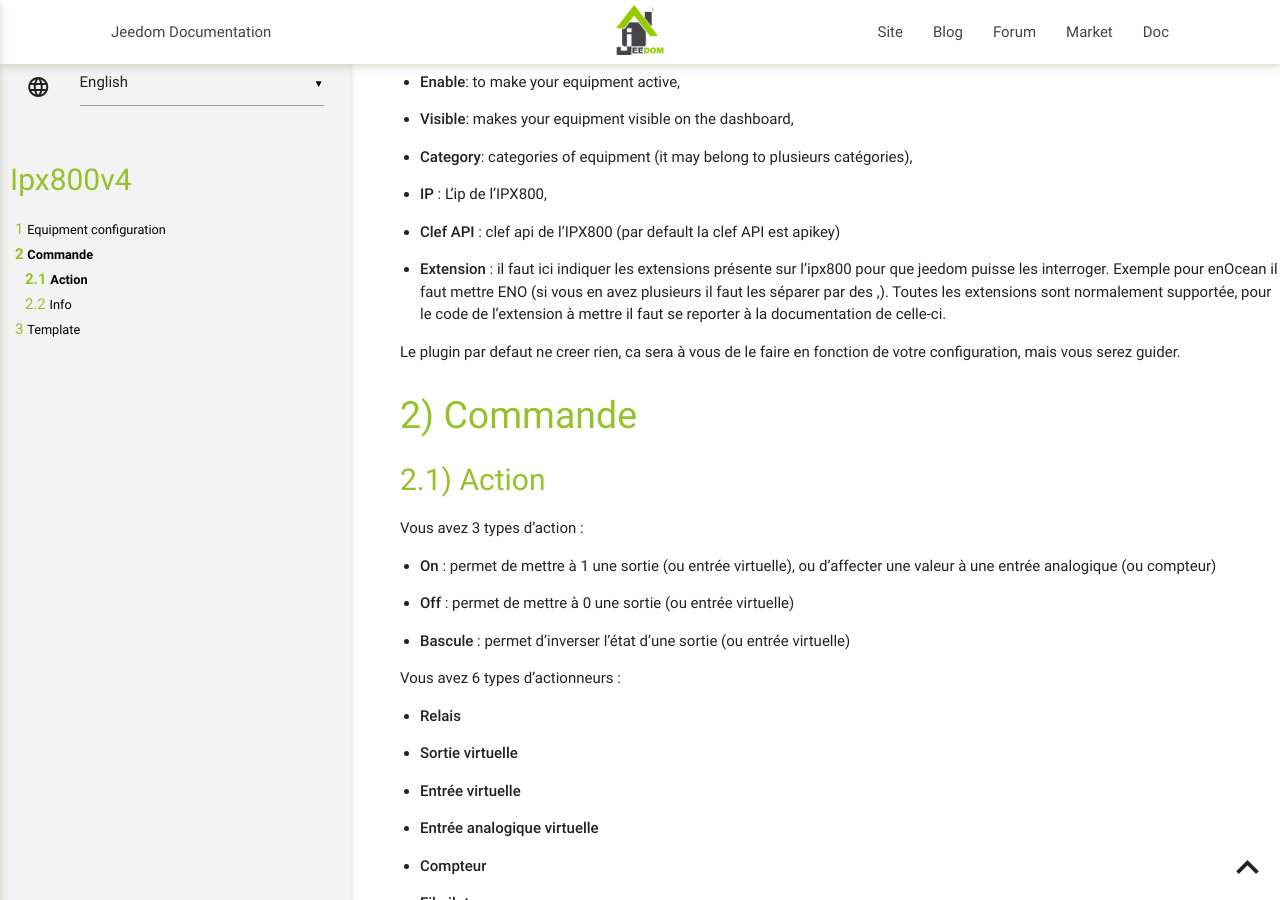
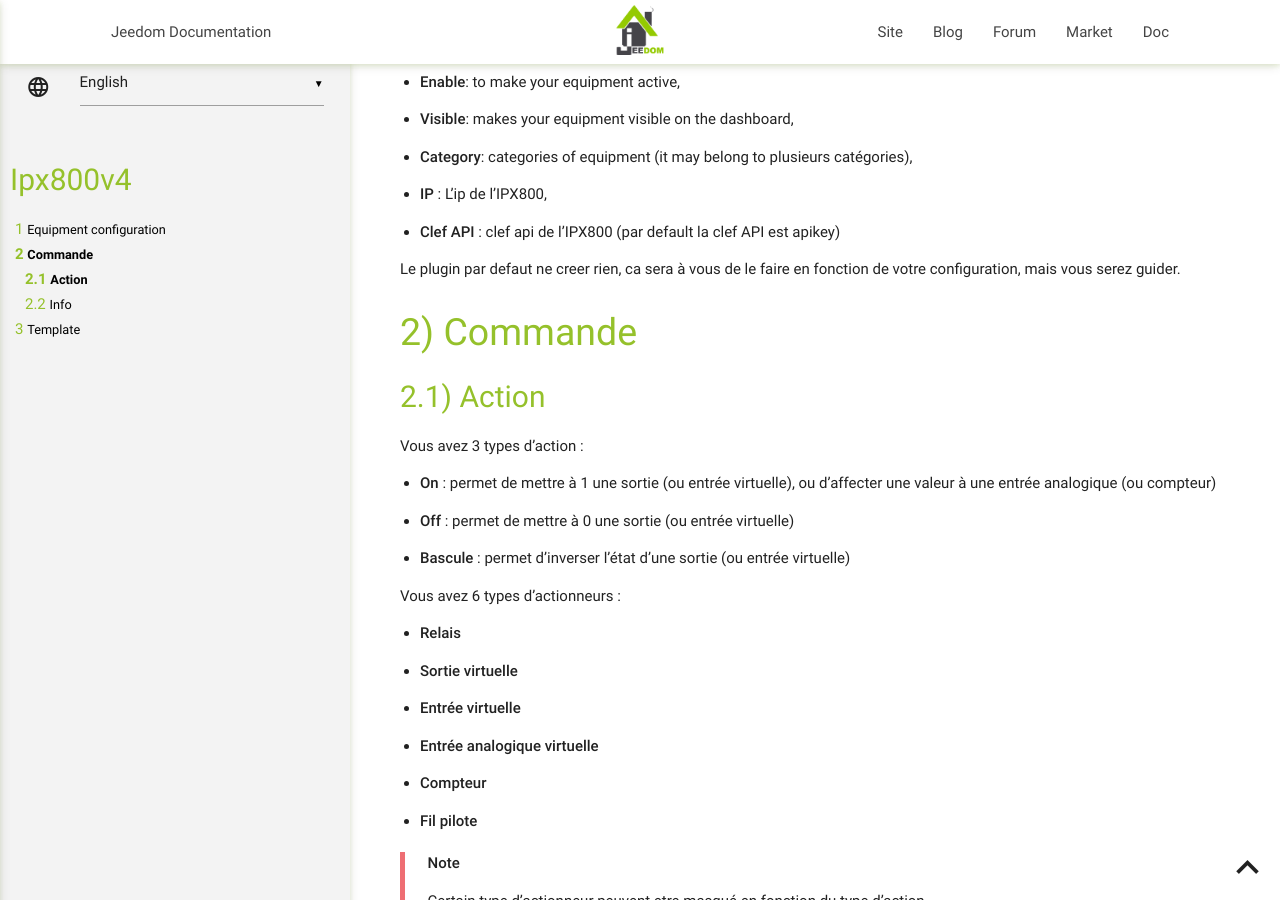
Before and after one commit to jeedom/plugin-ipx800v4, a Jekyll site: the page built from docs/en_US/index.md, in a window 1280 px wide and 900 px high, scrolled down 661 px. Built offline with Jekyll 4.4.1, drawn with Linux system fonts in a browser that asks for light colours; our own code applies the rules of GitHub Pages for plain Markdown files.

Commit message:
[ROBOT] Action all

```diff
--- a/docs/en_US/index.md
+++ b/docs/en_US/index.md
@@ -40,13 +40,6 @@ You can find here the full configuration of your device :
 
 -   **Clef API** : clef api de l’IPX800 (par default la clef API
     est apikey)
-
--   **Extension** : il faut ici indiquer les extensions présente sur
-    l’ipx800 pour que jeedom puisse les interroger. Exemple pour enOcean
-    il faut mettre ENO (si vous en avez plusieurs il faut les séparer
-    par des ,). Toutes les extensions sont normalement supportée, pour
-    le code de l’extension à mettre il faut se reporter à la
-    documentation de celle-ci.
 
 Le plugin par defaut ne creer rien, ca sera à vous de le faire en
 fonction de votre configuration, mais vous serez guider.
```
Also changed, not shown: docs/de_DE/index.md (+0 -7 lines), docs/es_ES/index.md (+0 -7 lines).
